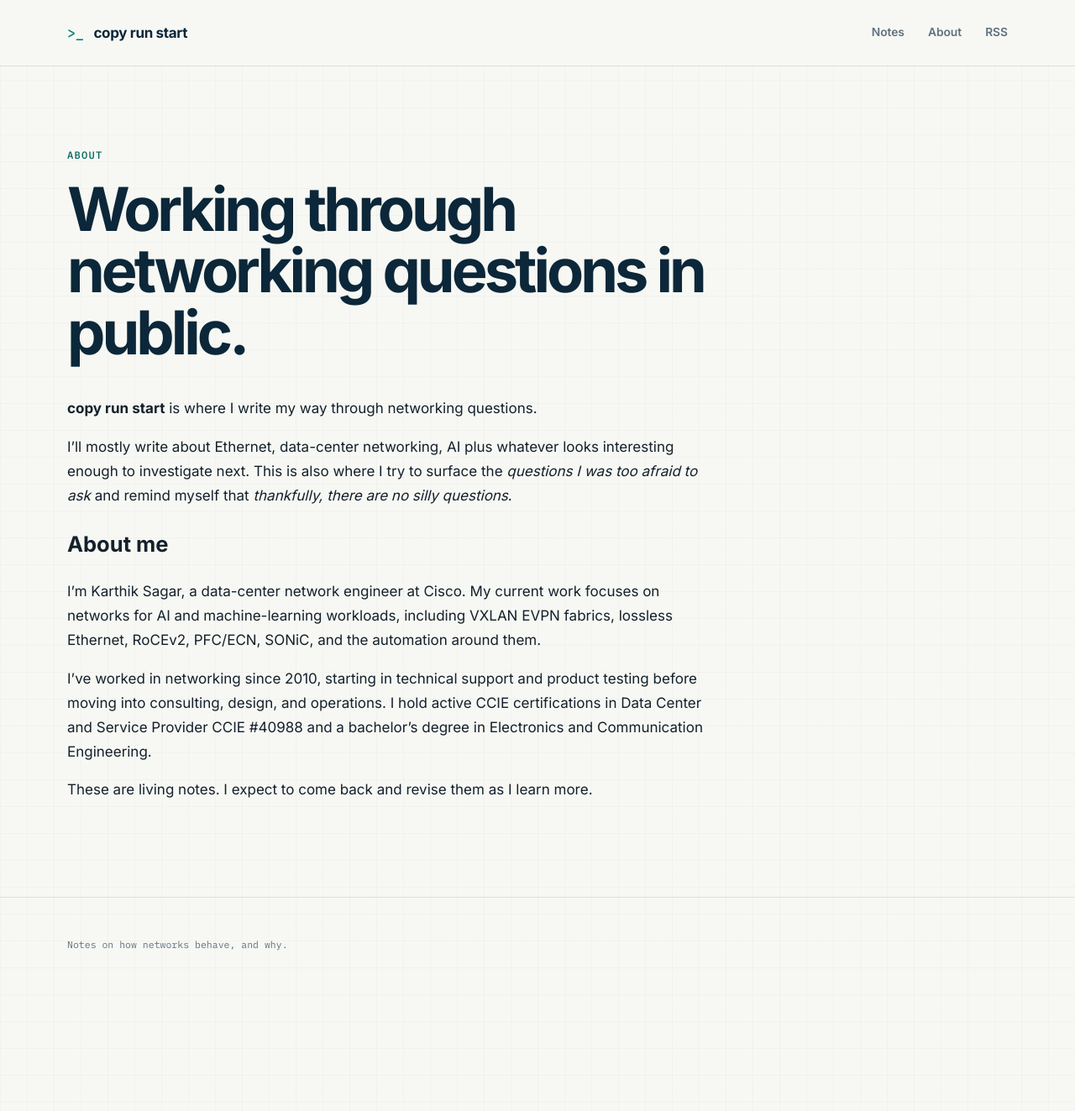
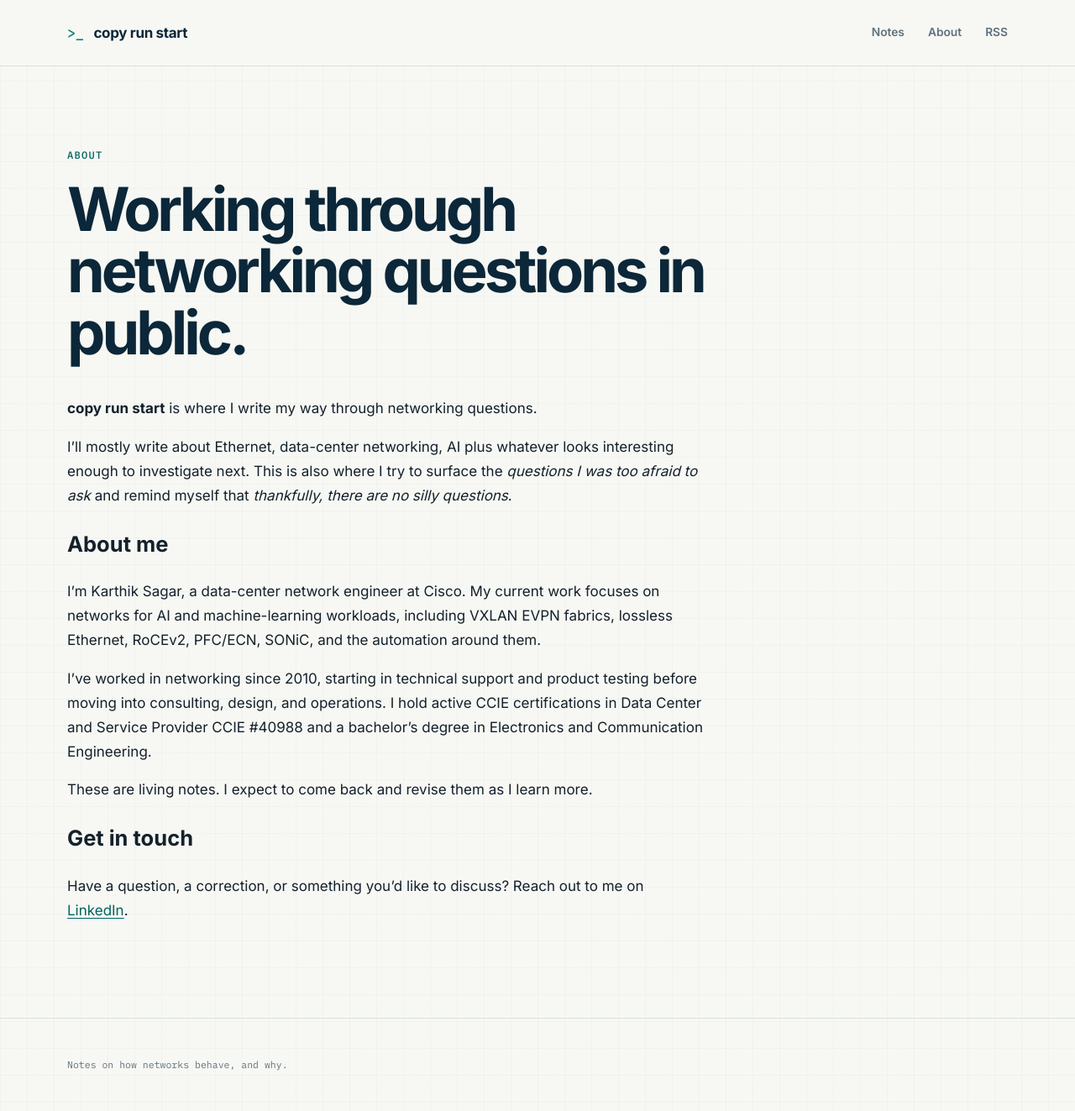
Before and after one commit to karsagar28/karsagar28.github.io, a Jekyll site: the page built from about.md, in a window 1280 px wide. Shown: the whole page at 84% size. Built offline with Jekyll 4.4.1, drawn with Linux system fonts in a browser that asks for light colours; before the commit the page ends 1179 px from its top, so only the background shows below that.

Commit message:
Add LinkedIn contact link to About page (#11)
Co-authored-by: karsagar28 <8064122+karsagar28@users.noreply.github.com>

```diff
--- a/about.md
+++ b/about.md
@@ -20,4 +20,8 @@ description: About copy run start.
   <p>I’ve worked in networking since 2010, starting in technical support and product testing before moving into consulting, design, and operations. I hold active CCIE certifications in Data Center and Service Provider CCIE #40988 and a bachelor’s degree in Electronics and Communication Engineering.</p>
 
   <p>These are living notes. I expect to come back and revise them as I learn more.</p>
+
+  <h2>Get in touch</h2>
+
+  <p>Have a question, a correction, or something you’d like to discuss? Reach out to me on <a href="https://www.linkedin.com/in/ksagar/" rel="me">LinkedIn</a>.</p>
 </article>
```
